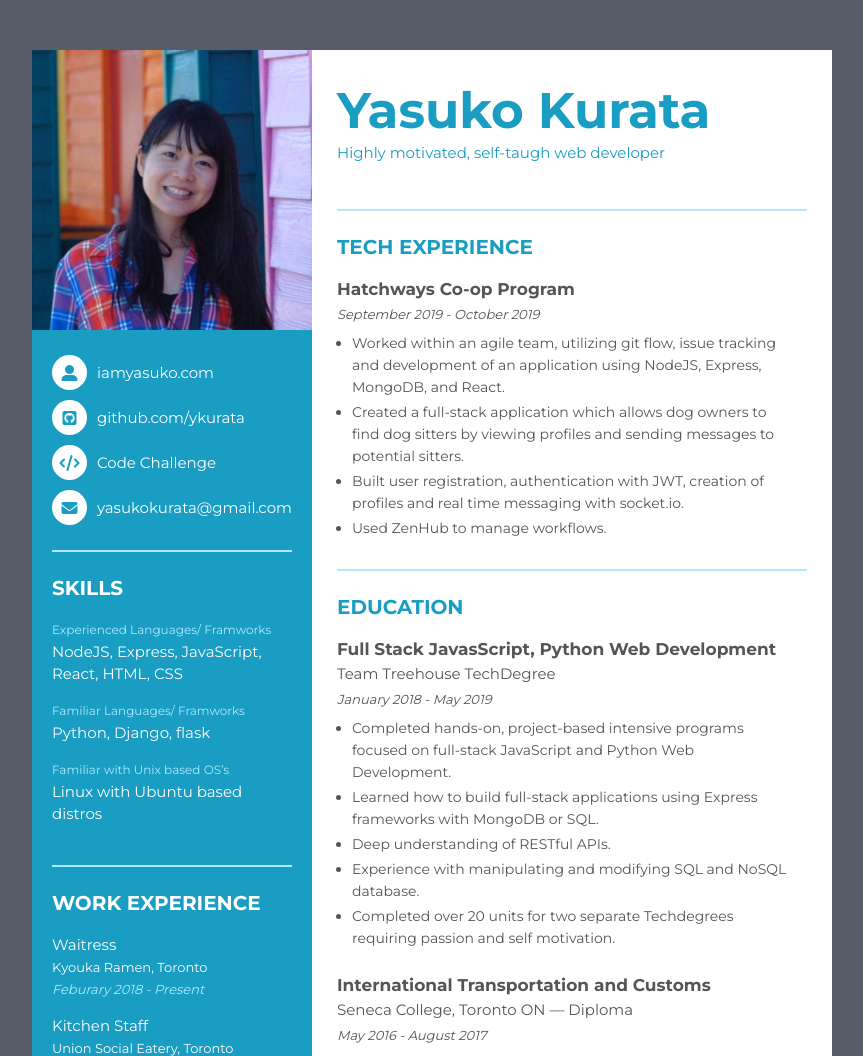
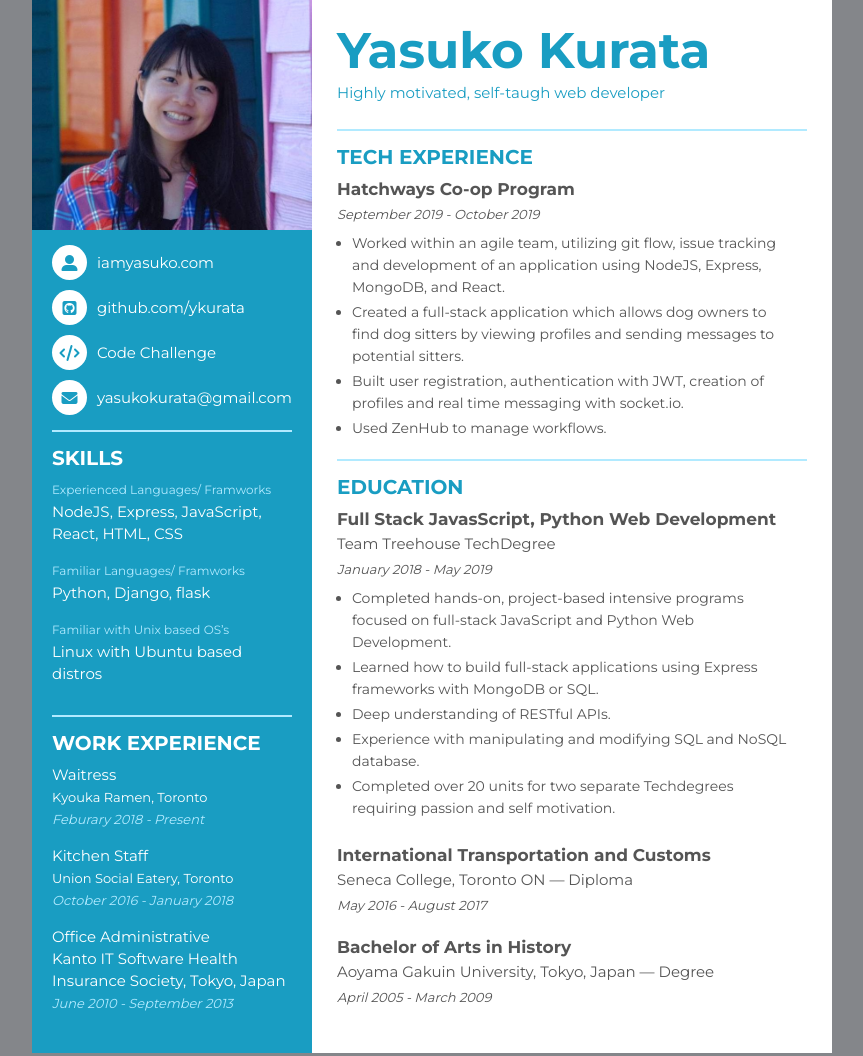
Before and after one commit to ykurata/Resume, a plain HTML site: page index.html in a window 1280 px wide. Shown: the top 1056 px of the page, without its empty margins (208-1071 px from the left). Drawn offline with Linux system fonts and the light colour scheme.

Commit message:
updated styles

```diff
--- a/styles.css
+++ b/styles.css
@@ -1,5 +1,5 @@
 @import url("https://fonts.googleapis.com/css?family=Montserrat:400,500,700&display=swap");
-@import url('https://fonts.googleapis.com/css2?family=Roboto:wght@400;500;700&display=swap');
+@import url("https://fonts.googleapis.com/css2?family=Roboto:wght@400;500;700&display=swap");
 
 * {
   margin: 0;
@@ -7,11 +7,11 @@
   box-sizing: border-box;
   /* list-style: none; */
   font-family: "Montserrat", sans-serif;
-  /* font-family: "Roboto", sans-serif; */
 }
 
 body {
-  background: #585c68;
+  /* background: #199dc2; */
+  background: #84868a;
   font-size: 15px;
   line-height: 22px;
   color: #555555;
@@ -32,10 +32,13 @@ body {
   width: 800px;
   height: auto;
   display: flex;
-  margin: 50px auto;
+  margin: 0 auto;
 }
 
-a, a:visited, a:hover, a:active {
+a,
+a:visited,
+a:hover,
+a:active {
   text-decoration: none;
   color: inherit;
 }
@@ -53,12 +56,13 @@ a, a:visited, a:hover, a:active {
 
 .resume .resume-left .resume-profile {
   width: 100%;
-  height: 280px;
+  height: 230px;
 }
 
 .resume .resume-left .resume-profile img {
   width: 280px;
-  height: 280px;
+  height: 230px;
+  object-fit: cover;
 }
 
 .resume .resume-left .resume-content {
@@ -66,7 +70,7 @@ a, a:visited, a:hover, a:active {
 }
 
 .resume .title {
-  margin-bottom: 20px;
+  margin-bottom: 10px;
 }
 
 .resume .resume-left .bold {
@@ -78,7 +82,7 @@ a, a:visited, a:hover, a:active {
 }
 
 .resume .resume-item {
-  padding: 25px 0;
+  padding: 15px 0;
   border-bottom: 2px solid #b1eaff;
 }
 
@@ -183,7 +187,7 @@ a, a:visited, a:hover, a:active {
   margin: 3px 0 5px 0;
 }
 
-.resume .resume-right .tech-title:nth-child(n+3) {
+.resume .resume-right .tech-title:nth-child(n + 3) {
   margin-top: 20px;
 }
 
```
